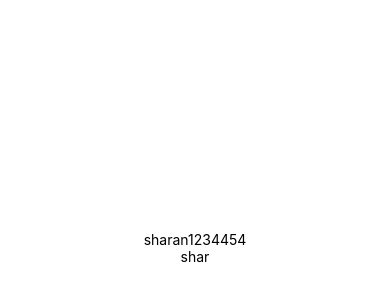
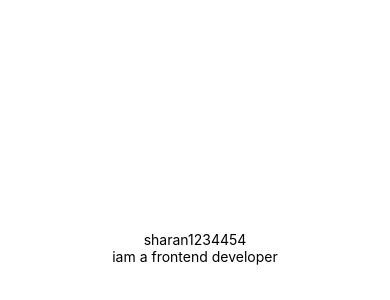
Before and after one commit to sharan98727/github-actions, a React Native app: screen / in a window 390 px wide. Shown: the part 174-474 px from the top of the page. Built offline with nearby package versions, Linux system fonts and the light colour scheme.

Commit message:
testing github_actions

```diff
--- a/App.js
+++ b/App.js
@@ -6,7 +6,7 @@ export default function App() {
   return (
     <View style={styles.container}>
       <Text>sharan1234454</Text>
-      <Text>shar</Text>
+      <Text>iam a frontend developer</Text>
       <StatusBar style='auto' />
     </View>
   );
```
